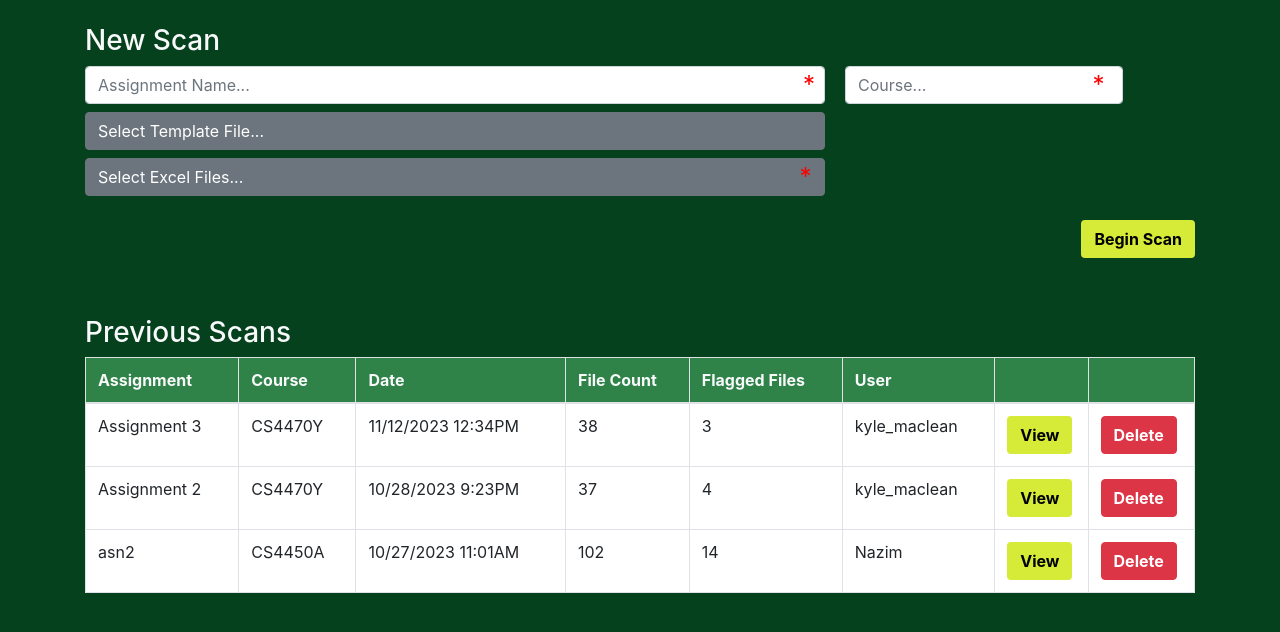
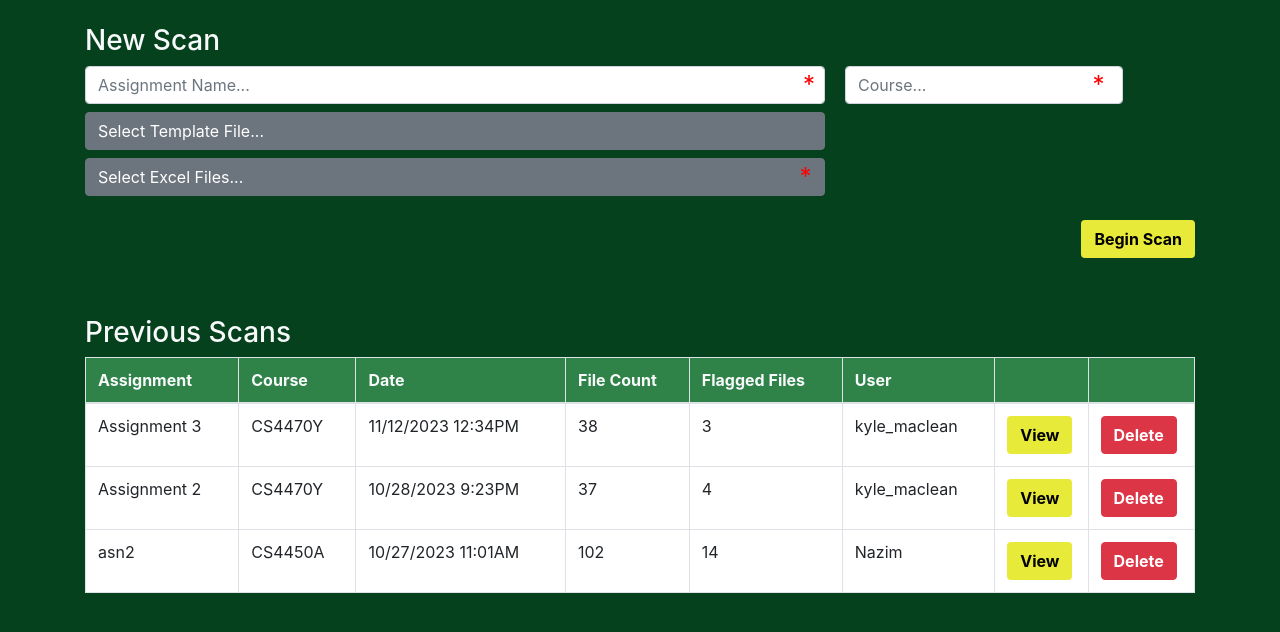
Before and after one commit to Dhruv-Panicker/ExcelGuard, a Flask app: page /scan_list in a window 1280 px wide. Shown: the part 56-688 px from the top of the page. Run offline with Flask 2, Linux system fonts and the light colour scheme; some libraries are stand-ins or nearby versions.

Commit message:
feat: adjusting the yellow colour to be more yellow

```diff
--- a/static/main.css
+++ b/static/main.css
@@ -12,7 +12,7 @@ h1, h2, h3, h4, h5, h6 {
 }
 
 .bg-yellow {
-  background-color: #d6ea38;
+  background-color: #e7ea38;
 }
 .site-header .navbar-nav .nav-link {
   color: #cbd5db;
```
